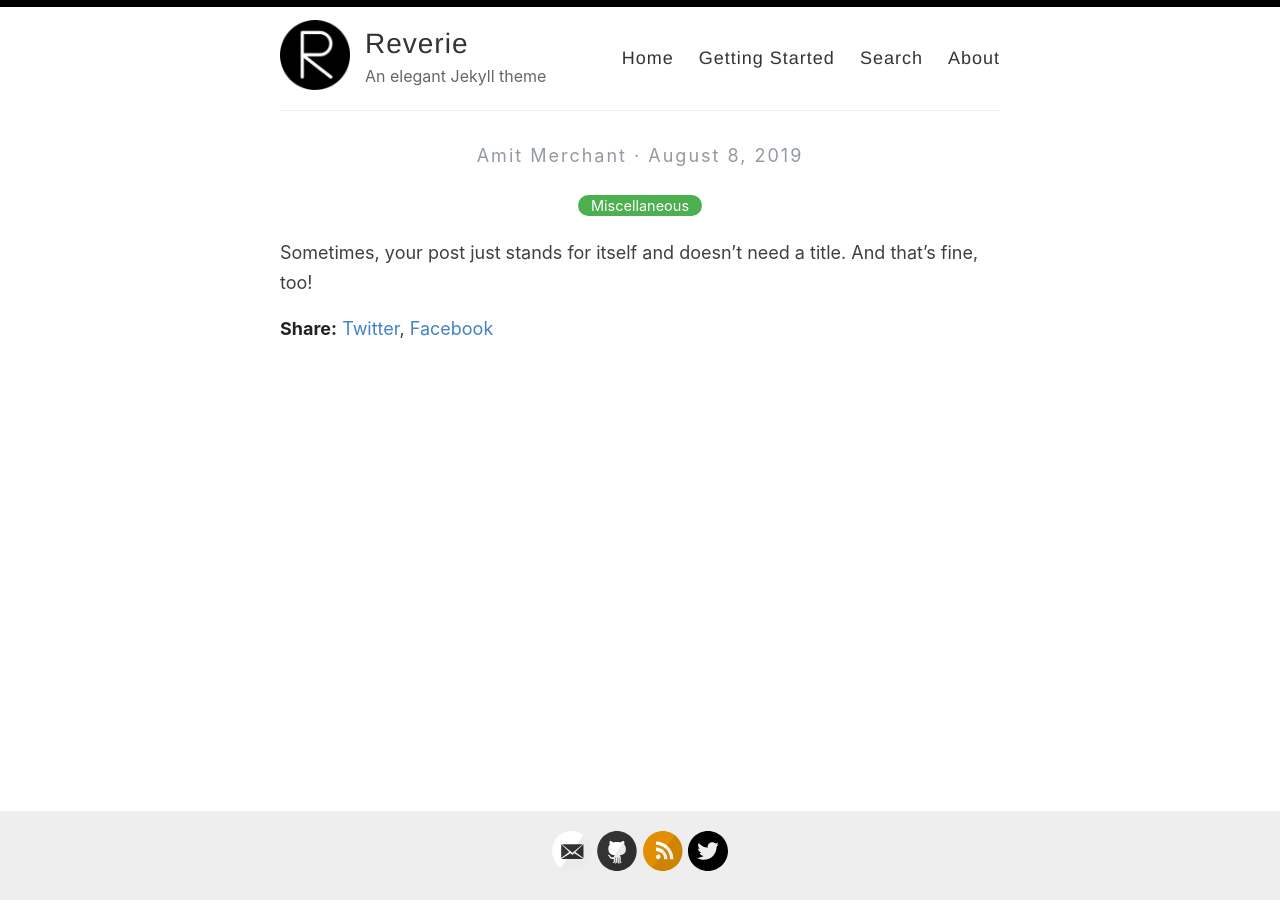
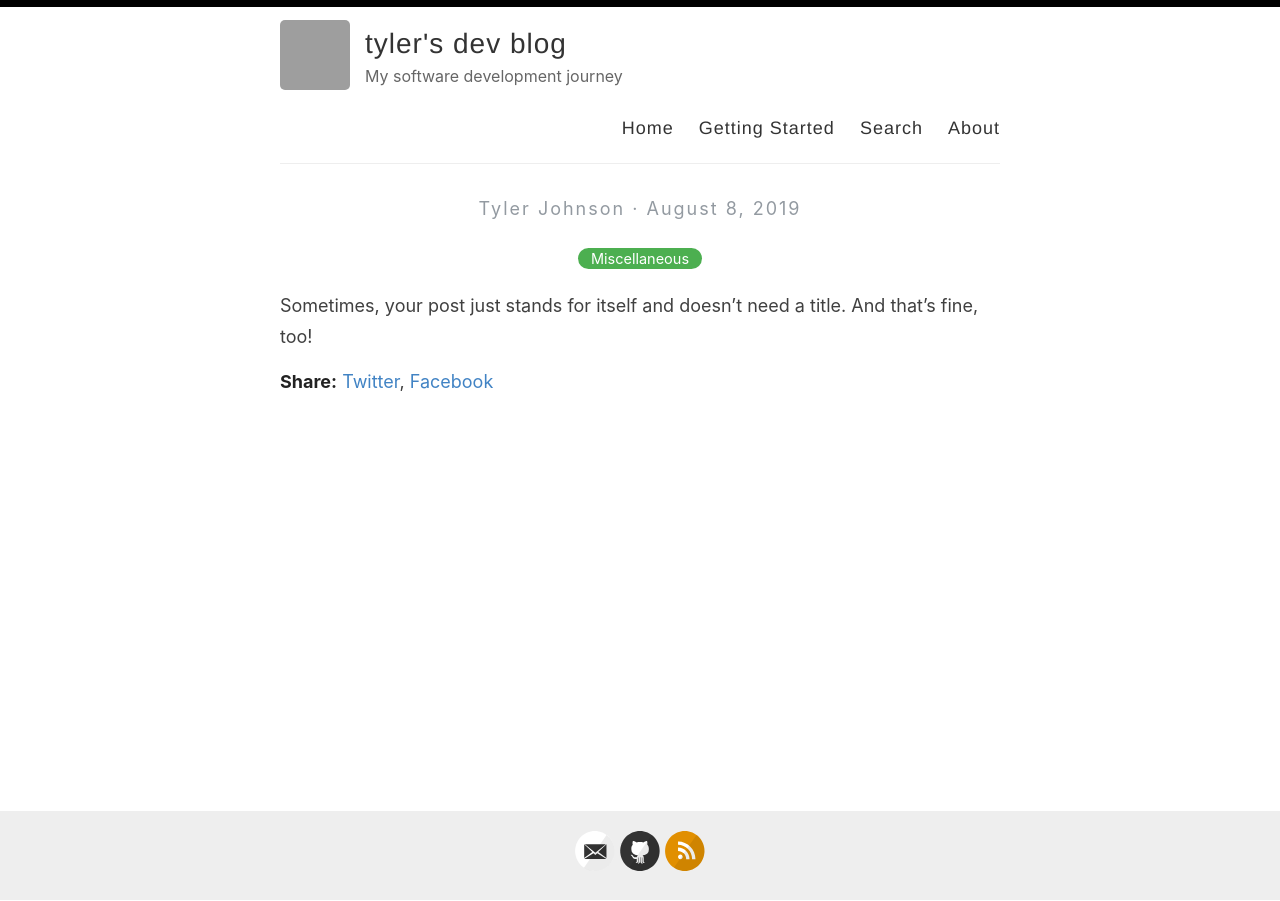
Before and after one commit to tyjohn134/tyjohn134.github.io, a Jekyll site: the page built from _posts/2019-08-08-no-title-posts.md, in a window 1280 px wide. Built offline with Jekyll 4.4.1, drawn with Linux system fonts in a browser that asks for light colours; grey boxes are pictures that could not be loaded.

Commit message:
changed config

```diff
--- a/_config.yml
+++ b/_config.yml
@@ -3,16 +3,16 @@
 #
 
 # Name of your site (displayed in the header)
-name: Reverie
+name: tyler's dev blog
 
 # Name of the author
-author: Amit Merchant
+author: Tyler Johnson
 
 # Short bio or description (displayed in the header)
-description: An elegant Jekyll theme
+description: My software development journey
 
 # URL of your avatar or profile pic (you could use your GitHub profile pic)
-avatar: /images/reverie.png
+avatar: https://avatars1.githubusercontent.com/u/4781883?s=460&v=4
 
 #
 # Flags below are optional
@@ -21,15 +21,15 @@ avatar: /images/reverie.png
 # Includes an icon in the footer for each username you enter
 footer-links:
   dribbble:
-  email: amit.d.merchant@gmail.com
+  email: tyjohn134
   facebook:
   flickr:
-  github: amitmerchant1990/reverie
+  github: tyjohn134
   instagram:
   linkedin:
   pinterest:
   rss: rss
-  twitter: amit_merchant
+  twitter:
   stackoverflow:
   youtube: # channel/<your_long_string> or user/<user-name>
   googleplus: # anything in your profile username that comes after plus.google.com/
@@ -41,18 +41,18 @@ footer-links:
 disqus:
 
 # Enter your Google Analytics web tracking code (e.g. UA-2110908-2) to activate tracking
-google_analytics: UA-43339302-11
+google_analytics:
 
 # Your website URL (e.g. http://amitmerchant1990.github.io or http://www.amitmerchant.com)
 # Used for Sitemap.xml and your RSS feed
-url: http://www.amitmerchant.com/reverie
-enforce_ssl: https://www.amitmerchant.com/reverie
+url: http://www.tylerjdev.com/
+enforce_ssl: https://www.tylerjdev.com/
 
 # If you're hosting your site at a Project repository on GitHub pages
 # (http://yourusername.github.io/repository-name)
 # and NOT your User repository (http://yourusername.github.io)
 # then add in the baseurl here, like this: "/repository-name"
-baseurl: "/reverie"
+# baseurl: "/reverie"
 
 #
 # !! You don't need to change any of the configuration flags below !!
```
